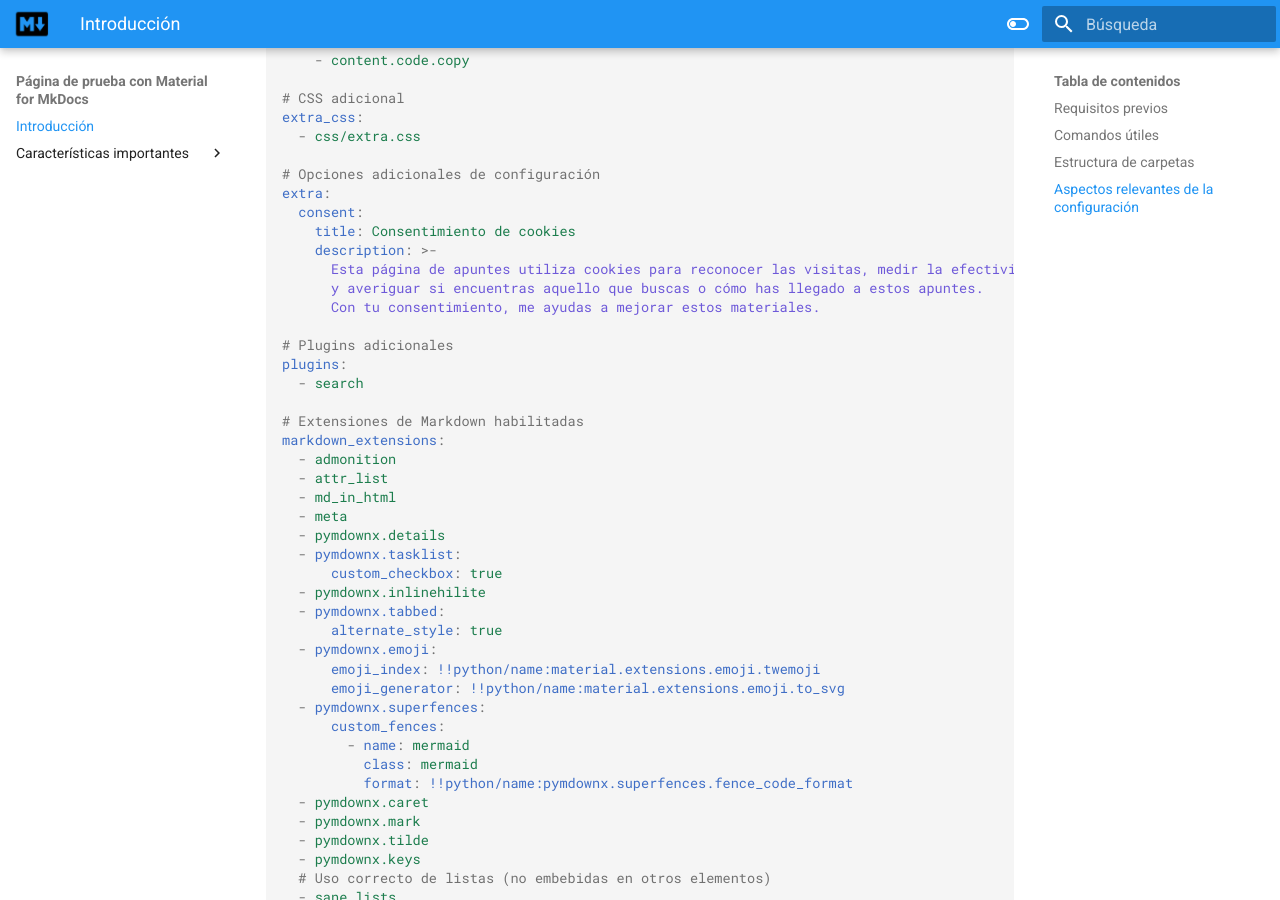
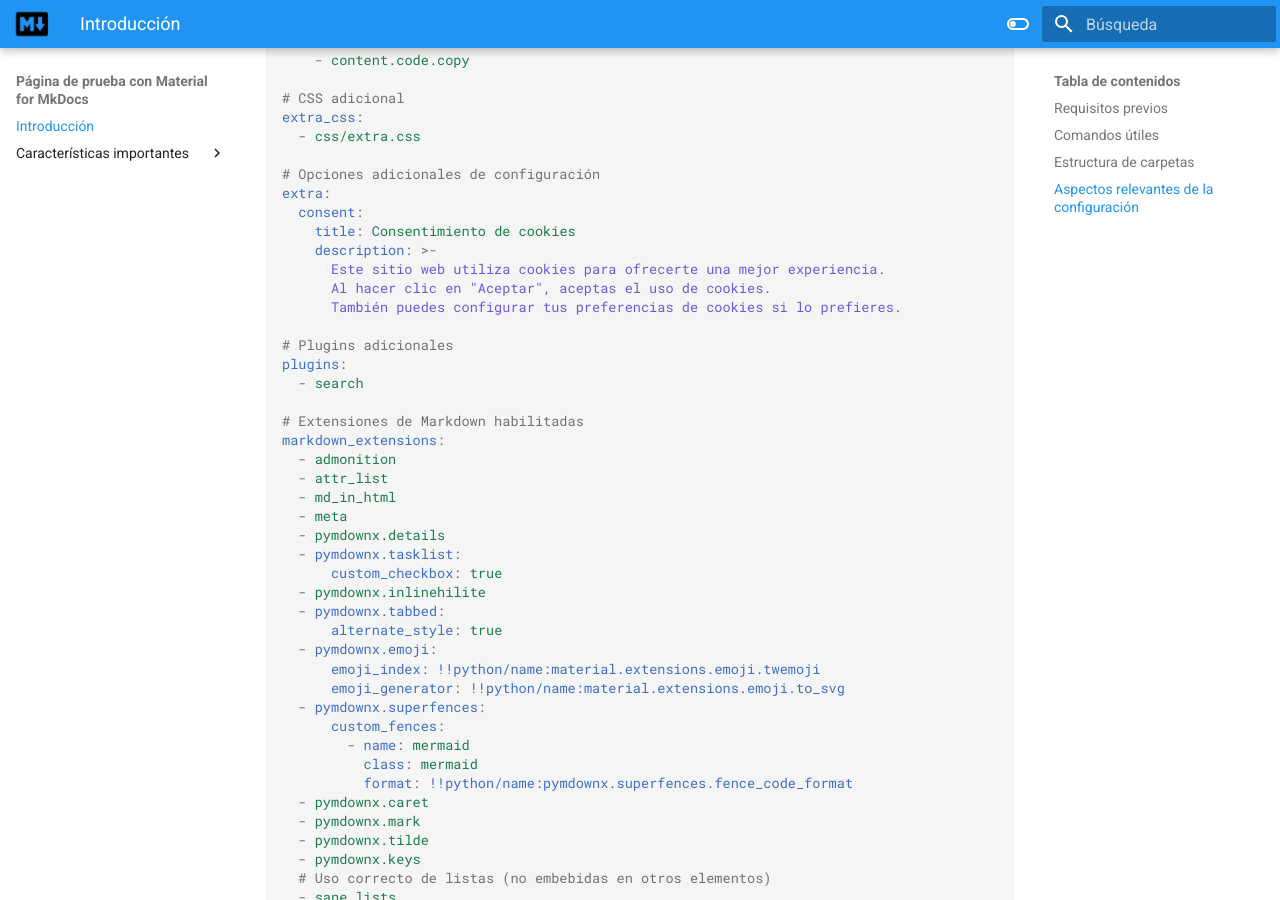
Before and after one commit to nachoiborraIES/prueba_mkdocs, an MkDocs documentation site: the page built from docs/index.md, in a window 1280 px wide and 900 px high, scrolled down 2989 px. Built offline with MkDocs 1.6.1 and Material for MkDocs 9.7.7, drawn with Linux system fonts in a browser that asks for light colours; emoji names are drawn with the system emoji font.

Commit message:
Cambios política cookies

```diff
--- a/docs/index.md
+++ b/docs/index.md
@@ -104,9 +104,9 @@ extra:
   consent:
     title: Consentimiento de cookies
     description: >-
-      Esta página de apuntes utiliza cookies para reconocer las visitas, medir la efectividad de la documentación
-      y averiguar si encuentras aquello que buscas o cómo has llegado a estos apuntes.
-      Con tu consentimiento, me ayudas a mejorar estos materiales.
+      Este sitio web utiliza cookies para ofrecerte una mejor experiencia.
+      Al hacer clic en "Aceptar", aceptas el uso de cookies.
+      También puedes configurar tus preferencias de cookies si lo prefieres.
 
 # Plugins adicionales
 plugins:
--- a/mkdocs.yml
+++ b/mkdocs.yml
@@ -76,9 +76,9 @@ extra:
   consent:
     title: Consentimiento de cookies
     description: >-
-      Esta página de apuntes utiliza cookies para reconocer las visitas, medir la efectividad de la documentación
-      y averiguar si encuentras aquello que buscas o cómo has llegado a estos apuntes.
-      Con tu consentimiento, me ayudas a mejorar estos materiales.
+      Este sitio web utiliza cookies para ofrecerte una mejor experiencia.
+      Al hacer clic en "Aceptar", aceptas el uso de cookies.
+      También puedes configurar tus preferencias de cookies si lo prefieres.
 
 # Plugins adicionales
 plugins:
```
